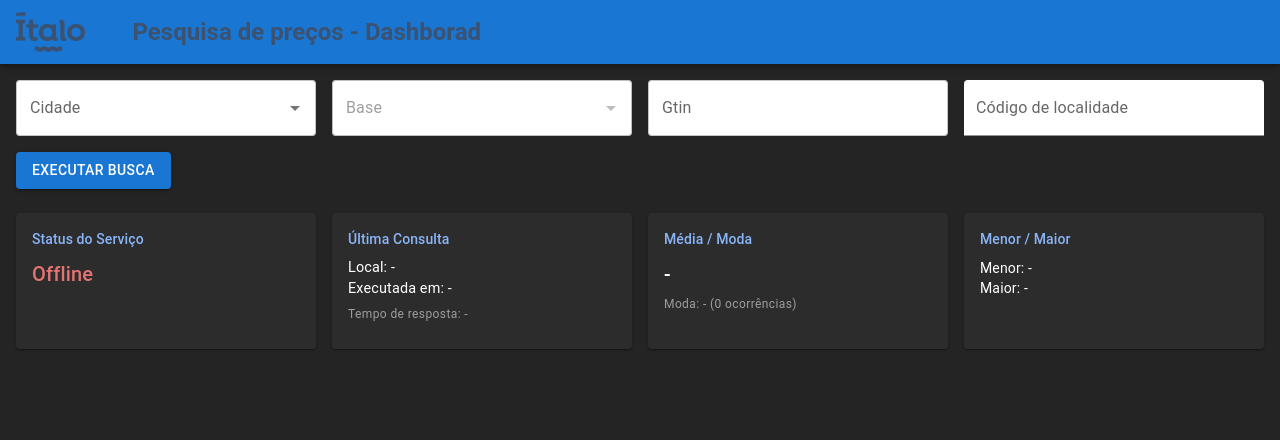
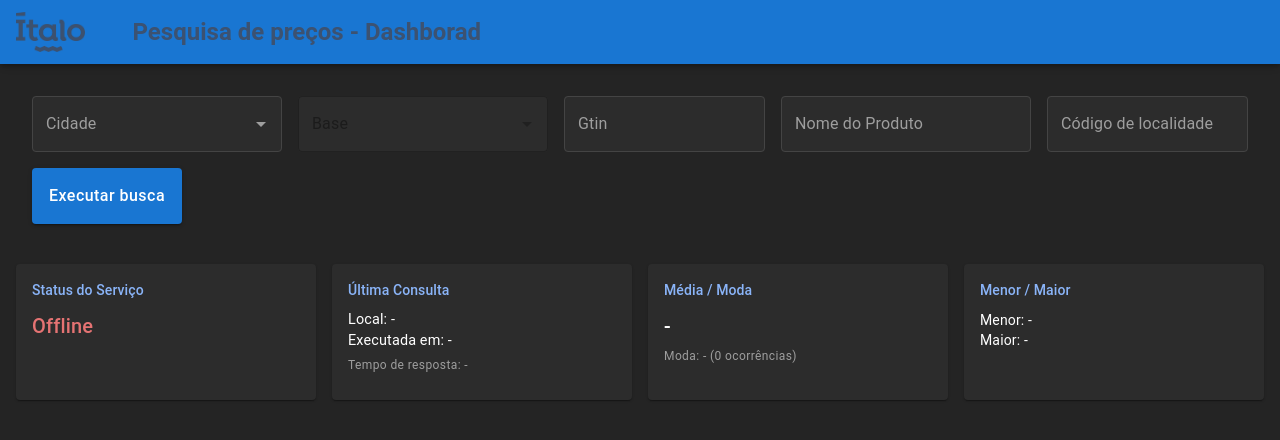
Before and after one commit to Grupo-Italo/Menor-Preco, a React (Vite) app: page / in a window 1280 px wide. Shown: the top 440 px of the page. Built offline with nearby package versions, Linux system fonts and the light colour scheme.

Commit message:
Adicionado novo campo para busca por nome do produto

```diff
--- a/src/components/Listing.jsx
+++ b/src/components/Listing.jsx
@@ -45,6 +45,7 @@ export function Listing({ data }) {
         loja: item.estabelecimento.nm_emp,
         preco: item.valor,
         endereco: `${item.estabelecimento.nm_logr}, ${item.estabelecimento.nr_logr} - ${item.estabelecimento.bairro}`,
+        distancia: `${item.distkm}m`,
         cidade: item.estabelecimento.mun
     }));
 
@@ -52,6 +53,7 @@ export function Listing({ data }) {
         { field: 'loja', headerName: 'Loja', width: 400 },
         { field: 'preco', headerName: 'Preço', width: 120 },
         { field: 'endereco', headerName: 'Endereço', width: 400 },
+        { field: 'distancia', headerName: 'Distância (m)', width: 300 },
         { field: 'cidade', headerName: 'Cidade/UF', width: 180 }
     ];
 
--- a/src/components/Search.jsx
+++ b/src/components/Search.jsx
@@ -9,6 +9,7 @@ export function Search({ onDataFetched }) {
     const [selectedBase, setSelectedBase] = useState(null);
     const [codigoLocalidade, setCodigoLocalidade] = useState('');
     const [gtin, setGtin] = useState('');
+    const [termoProduto, setTermoProduto] = useState('');
     const [shouldFetch, setShouldFetch] = useState(false);
     const [openAutocomplete, setOpenAutocomplete] = useState(false);
     const [shouldFetchBases, setShouldFetchBases] = useState(false);
@@ -32,8 +33,12 @@ export function Search({ onDataFetched }) {
         'menor-preco',
         'https://menorpreco.notaparana.pr.gov.br/api/v1/produtos',
         {
-            enabled: shouldFetch && !!codigoLocalidade && !!gtin,
-            params: { local: codigoLocalidade, gtin }
+            enabled: shouldFetch && !!codigoLocalidade && (!!gtin || !!termoProduto),
+            params: {
+                local: codigoLocalidade,
+                ...(gtin && { gtin }),
+                ...(termoProduto && { termo: termoProduto })
+            }
         }
     );
 
@@ -54,7 +59,19 @@ export function Search({ onDataFetched }) {
     };
 
     const handleGtinChange = (event) => {
-        setGtin(event.target.value);
+        const value = event.target.value;
+        setGtin(value);
+        if (value) {
+            setTermoProduto('');
+        }
+    };
+
+    const handleTermoChange = (event) => {
+        const value = event.target.value;
+        setTermoProduto(value);
+        if (value) {
+            setGtin('');
+        }
     };
 
     useEffect(() => {
@@ -64,15 +81,25 @@ export function Search({ onDataFetched }) {
     }, [data, onDataFetched]);
 
     const handleBuscar = () => {
-        if (!selectedCidade || !selectedBase || !gtin) {
-            alert('Por favor, preencha a cidade, base e o GTIN');
+        if (!selectedCidade || !selectedBase) {
+            alert('Por favor, preencha a cidade e a base');
+            return;
+        }
+        if (!gtin && !termoProduto) {
+            alert('Por favor, preencha o GTIN ou o nome do produto');
             return;
         }
         setShouldFetch(true);
     };
 
     return (
-        <Box sx={{ display: 'flex', gap: 2, alignItems: 'center', flexWrap: 'wrap' }}>
+        <Box sx={{
+            display: 'flex',
+            gap: 2,
+            alignItems: 'flex-end',
+            flexWrap: 'wrap',
+            padding: 2
+        }}>
             {isLoading && <Box sx={{ width: '100%', color: 'white' }}>Carregando...</Box>}
             {error && <Box sx={{ width: '100%', color: 'red' }}>Erro ao buscar dados. Tente novamente.</Box>}
 
@@ -85,9 +112,29 @@ export function Search({ onDataFetched }) {
                 onOpen={() => setOpenAutocomplete(true)}
                 onClose={() => setOpenAutocomplete(false)}
                 sx={{
-                    width: 300,
+                    minWidth: 250,
+                    flex: 1,
                     '& .MuiOutlinedInput-root': {
-                        backgroundColor: 'white',
+                        backgroundColor: '#2c2c2c',
+                        color: 'white',
+                        '& fieldset': {
+                            borderColor: '#444',
+                        },
+                        '&:hover fieldset': {
+                            borderColor: '#8ab4f8',
+                        },
+                        '&.Mui-focused fieldset': {
+                            borderColor: '#8ab4f8',
+                        }
+                    },
+                    '& .MuiInputLabel-root': {
+                        color: '#9e9e9e',
+                        '&.Mui-focused': {
+                            color: '#8ab4f8',
+                        }
+                    },
+                    '& .MuiAutocomplete-popupIndicator': {
+                        color: '#9e9e9e',
                     }
                 }}
                 value={selectedCidade}
@@ -103,44 +150,133 @@ export function Search({ onDataFetched }) {
                 getOptionLabel={(option) => option.nome || ''}
                 isOptionEqualToValue={(option, value) => option.geohash === value.geohash}
                 sx={{
-                    width: 300,
+                    minWidth: 250,
+                    flex: 1,
                     '& .MuiOutlinedInput-root': {
-                        backgroundColor: 'white',
+                        backgroundColor: '#2c2c2c',
+                        color: 'white',
+                        '& fieldset': {
+                            borderColor: '#444',
+                        },
+                        '&:hover fieldset': {
+                            borderColor: '#8ab4f8',
+                        },
+                        '&.Mui-focused fieldset': {
+                            borderColor: '#8ab4f8',
+                        }
+                    },
+                    '& .MuiInputLabel-root': {
+                        color: '#9e9e9e',
+                        '&.Mui-focused': {
+                            color: '#8ab4f8',
+                        }
+                    },
+                    '& .MuiAutocomplete-popupIndicator': {
+                        color: '#9e9e9e',
                     }
                 }}
                 value={selectedBase}
                 onChange={handleBaseChange}
                 renderInput={(params) => <TextField {...params} label="Base" />}
             />
+
             <TextField
-                id="outlined-basic"
                 label="Gtin"
                 variant="outlined"
                 value={gtin}
                 onChange={handleGtinChange}
+                disabled={!!termoProduto}
                 sx={{
-                    width: 300,
+                    minWidth: 200,
+                    flex: 1,
                     '& .MuiOutlinedInput-root': {
-                        backgroundColor: 'white',
+                        backgroundColor: '#2c2c2c',
+                        color: 'white',
+                        '& fieldset': {
+                            borderColor: '#444',
+                        },
+                        '&:hover fieldset': {
+                            borderColor: '#8ab4f8',
+                        },
+                        '&.Mui-focused fieldset': {
+                            borderColor: '#8ab4f8',
+                        }
+                    },
+                    '& .MuiInputLabel-root': {
+                        color: '#9e9e9e',
+                        '&.Mui-focused': {
+                            color: '#8ab4f8',
+                        }
                     }
                 }}
             />
+
             <TextField
-                id="filled-basic"
+                label="Nome do Produto"
+                variant="outlined"
+                value={termoProduto}
+                onChange={handleTermoChange}
+                disabled={!!gtin}
+                sx={{
+                    minWidth: 250,
+                    flex: 1,
+                    '& .MuiOutlinedInput-root': {
+                        backgroundColor: '#2c2c2c',
+                        color: 'white',
+                        '& fieldset': {
+                            borderColor: '#444',
+                        },
+                        '&:hover fieldset': {
+                            borderColor: '#8ab4f8',
+                        },
+                        '&.Mui-focused fieldset': {
+                            borderColor: '#8ab4f8',
+                        }
+                    },
+                    '& .MuiInputLabel-root': {
+                        color: '#9e9e9e',
+                        '&.Mui-focused': {
+                            color: '#8ab4f8',
+                        }
+                    }
+                }}
+            />
+
+            <TextField
                 label="Código de localidade"
-                variant="filled"
+                variant="outlined"
                 value={codigoLocalidade}
                 InputProps={{
                     readOnly: true,
                 }}
                 sx={{
-                    width: 300,
-                    '& .MuiFilledInput-root': {
-                        backgroundColor: 'white',
+                    minWidth: 200,
+                    flex: 1,
+                    '& .MuiOutlinedInput-root': {
+                        backgroundColor: '#2c2c2c',
+                        color: '#9e9e9e',
+                        '& fieldset': {
+                            borderColor: '#444',
+                        }
+                    },
+                    '& .MuiInputLabel-root': {
+                        color: '#9e9e9e',
                     }
                 }}
             />
-            <Button variant="contained" onClick={handleBuscar}>Executar busca</Button>
+
+            <Button
+                variant="contained"
+                onClick={handleBuscar}
+                sx={{
+                    height: 56,
+                    minWidth: 150,
+                    textTransform: 'none',
+                    fontSize: '1rem'
+                }}
+            >
+                Executar busca
+            </Button>
         </Box>
     );
 }
```
